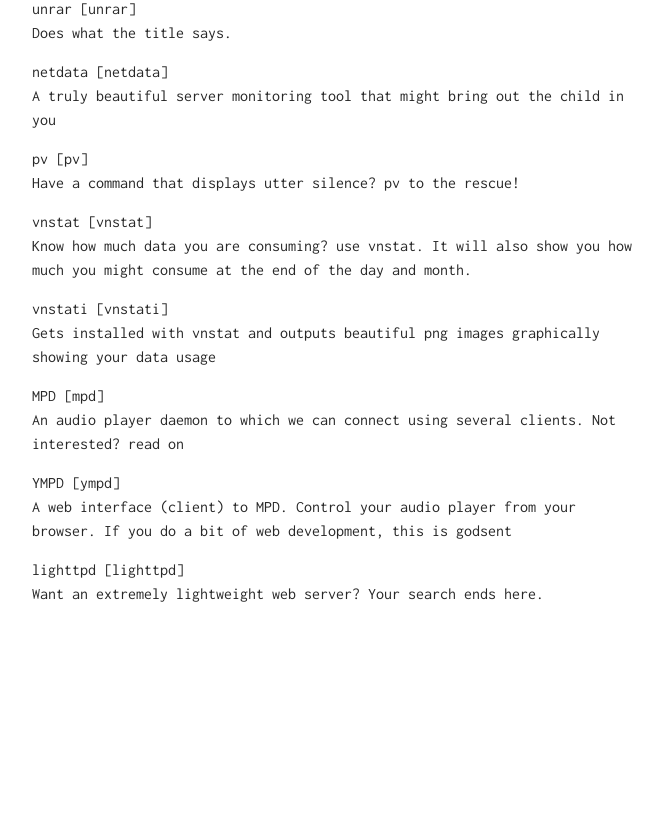
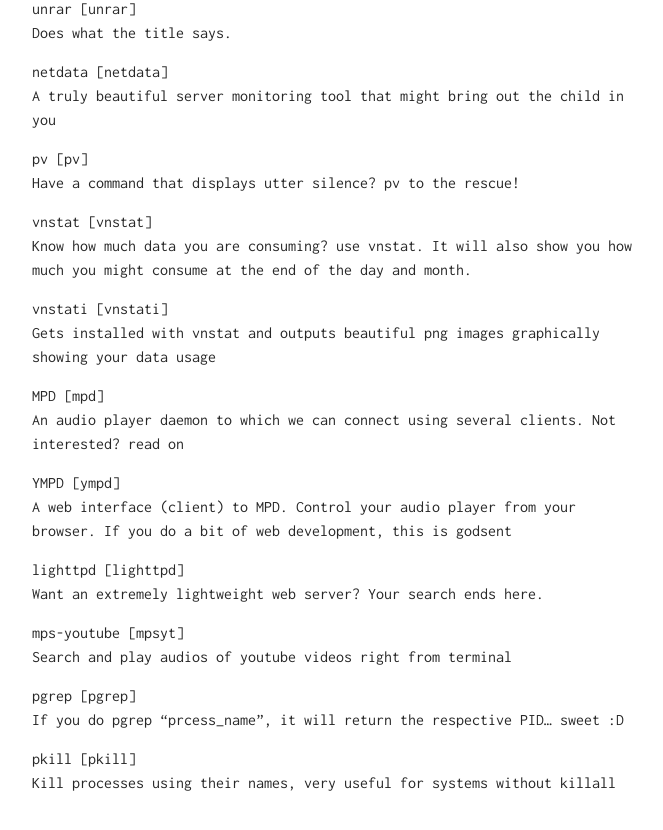
Before and after one commit to karuvally/karuvally.github.io, a Jekyll site: the page built from _posts/2017-01-22-favorite-commands.md, in a window 1280 px wide and 900 px high, scrolled down 4972 px. Shown: the top 830 px of the window, without its empty margins (308-971 px from the left). Built offline with Jekyll 4.4.1, drawn with Linux system fonts in a browser that asks for light colours; before the commit the page ends 5683 px from its top, so only the background shows below that.

Commit message:
updated favorite commands

```diff
--- a/_posts/2017-01-22-favorite-commands.md
+++ b/_posts/2017-01-22-favorite-commands.md
@@ -199,3 +199,12 @@
 
 lighttpd [lighttpd]
 Want an extremely lightweight web server? Your search ends here.
+
+mps-youtube [mpsyt]
+Search and play audios of youtube videos right from terminal
+
+pgrep [pgrep]
+If you do pgrep "prcess_name", it will return the respective PID... sweet :D
+
+pkill [pkill]
+Kill processes using their names, very useful for systems without killall
```
